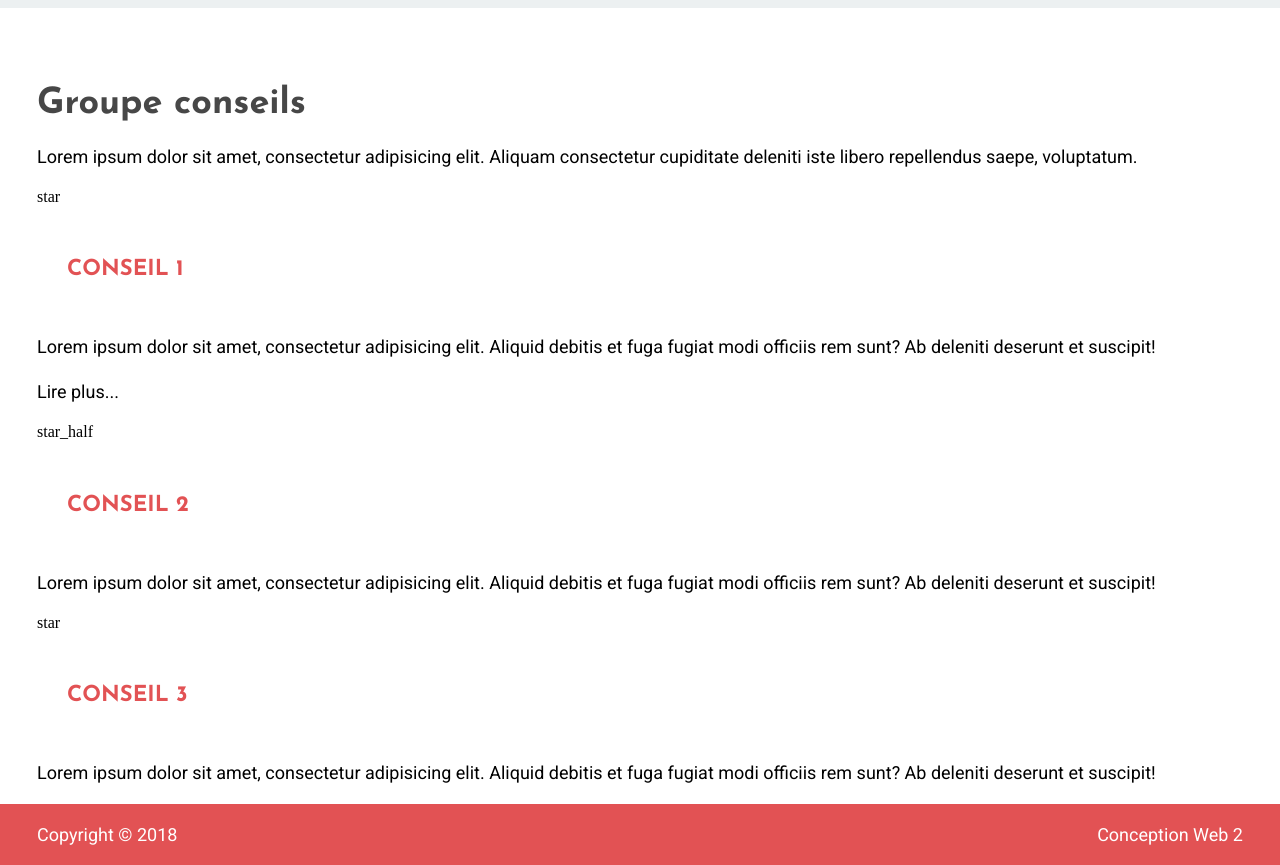
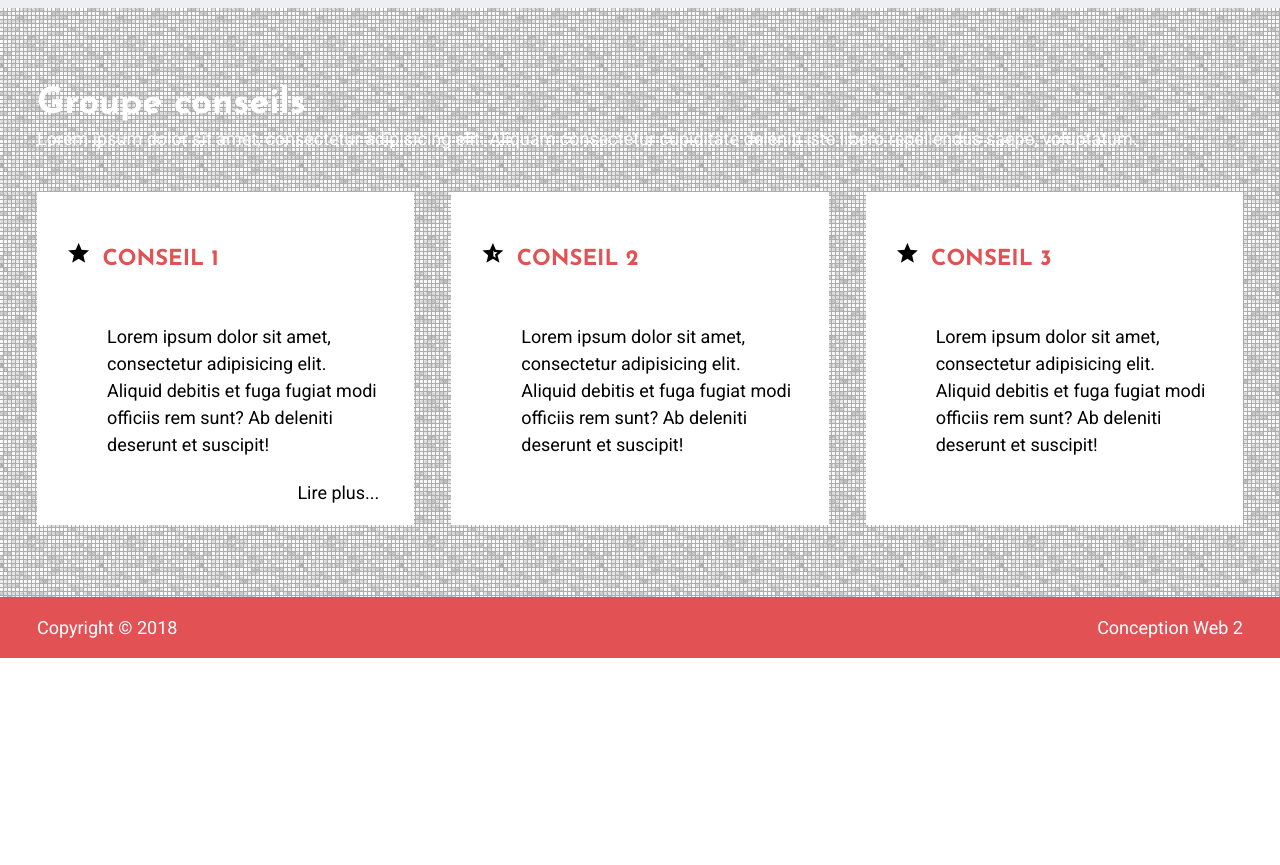
Before and after one commit to Fnart0/Sem10_BenoitCardinal_David, a plain HTML site: page index.html in a window 1280 px wide. Shown: the part 1500-2365 px from the top of the page. After the commit the page ends 2158 px from the top, so only its background shows below. Drawn offline with Linux system fonts and the light colour scheme.

Commit message:
css terminé

```diff
--- a/css/styles.css
+++ b/css/styles.css
@@ -87,6 +87,10 @@
         margin: 0;
     }
 
+    .conseils h2 {
+        color: white;
+    }
+
     h3 {
         font: bold 22px/25px "Josefin Sans", sans-serif;
         color: #E25254;
@@ -94,7 +98,7 @@
         padding: 29px 30px;
     }
 
-    .titre:before {
+    .titre1:before {
         content: 'filter_1';
         display: inline-block;
         font-family: 'Material Icons';
@@ -155,7 +159,49 @@
 
 /*  ------------ Section conseils ------------   */
 
+    .conseils .texte p {
+        margin: 0 0 40px;
+        color: white;
+    }
 
+    .conseils .grille_conseils p {
+        margin: 21px 35px 19px 70px;
+    }
+
+    .conseils .grille_conseils .plus {
+        margin: 21px 35px 19px 70px;
+        text-align: right;
+    }
+
+    .titre_conseil1:before {
+        content: 'star';
+        display: inline-block;
+        font-family: 'Material Icons';
+        font-size: 1.4rem;
+        line-height: 1;
+        margin-right: 13px;
+        color: black;
+    }
+
+    .titre_conseil2:before {
+        content: 'star_half';
+        display: inline-block;
+        font-family: 'Material Icons';
+        font-size: 1.4rem;
+        line-height: 1;
+        margin-right: 13px;
+        color: black;
+    }
+
+    .titre_conseil3:before {
+        content: 'star';
+        display: inline-block;
+        font-family: 'Material Icons';
+        font-size: 1.4rem;
+        line-height: 1;
+        margin-right: 13px;
+        color: black;
+    }
 
 /*  ------------ Footer ------------   */
 
@@ -234,11 +280,11 @@
         gap: 37px;
     }
 
-    .produits .titre1 {
+    .produits .titre {
         background-color: white;
     }
 
-    .produits .titre1:hover {
+    .produits .titre:hover {
         background-color: #E25254;
         color: white;
     }
@@ -257,16 +303,59 @@
 
 /*  ------------ Section conseils ------------   */
 
+.conseils {
+    background: rgb(226, 82, 84) url(../images/tuile.jpg) repeat;
 
+}
+
+.grille_conseils {
+    display: grid;
+    grid-template-columns: 1fr 1fr 1fr;
+    gap: 37px;
+
+    padding: 0 0 72px;
+}
 
 /*  ------------ Footer ------------   */
 
-footer {
-    background-color: #E25254;
+    footer {
+        background-color: #E25254;
+    }
+
+    footer .wrapper {
+        display: flex;
+        align-items: center;
+        justify-content: space-between;
+    }
+
+    .conseils .conseil1 {
+        background-color: white;
+    }
+
+    .conseils .conseil2 {
+        background-color: white;
+    }
+
+    .conseils .conseil3 {
+        background-color: white;
+    }
+
+/*  ------------ Modale ------------   */
+
+.modale {
+    display: none;
+    position: fixed;
+    z-index: 1;
+    width: 100vw;
+    height: 100vh;
+    background-color: rgb(0, 0, 0, 0.5);
+
+    color: #E25254;
+    font-size: 180px;
 }
 
-footer .wrapper {
+.modale.visible {
     display: flex;
+    justify-content: center;
     align-items: center;
-    justify-content: space-between;
 }
--- a/index.html
+++ b/index.html
@@ -53,34 +53,34 @@
 
             <div class="grille">
                 <div class="grille_produits">
-                    <div class="titre1">
-                        <h3 class="titre">TITRE 1</h3>
+                    <div class="titre">
+                        <h3 class="titre1">TITRE 1</h3>
                         <p>Lorem ipsum dolor sit amet, consectetur.</p>
                     </div>
 
-                    <div class="titre1">
+                    <div class="titre">
                         <h3 class="titre2">TITRE 1</h3>
                         <p>Lorem ipsum dolor sit amet, consectetur.</p>
                     </div>
 
-                    <div class="titre1">
+                    <div class="titre">
                         <h3 class="titre3">TITRE 1</h3>
                         <p>Lorem ipsum dolor sit amet, consectetur.</p>
                     </div>
                 </div>
 
                 <div class="grille_produits">
-                    <div class="titre1">
+                    <div class="titre">
                         <h3 class="titre4">TITRE 1</h3>
                         <p>Lorem ipsum dolor sit amet, consectetur.</p>
                     </div>
 
-                    <div class="titre1">
+                    <div class="titre">
                         <h3 class="titre5">TITRE 1</h3>
                         <p>Lorem ipsum dolor sit amet, consectetur.</p>
                     </div>
 
-                    <div class="titre1">
+                    <div class="titre">
                         <h3 class="titre6">TITRE 1</h3>
                         <p>Lorem ipsum dolor sit amet, consectetur.</p>
                     </div>
@@ -99,33 +99,18 @@
 
             <div class="grille_conseils">
                 <div class="conseil1">
-                    <div class="h3">
-                        <span class="material-symbols-outlined">
-                            star
-                            </span>
-                        <h3>CONSEIL 1</h3>
-                    </div>
+                    <h3 class="titre_conseil1">CONSEIL 1</h3>
                     <p>Lorem ipsum dolor sit amet, consectetur adipisicing elit. Aliquid debitis et fuga fugiat modi officiis rem sunt? Ab deleniti deserunt et suscipit!</p>
-                    <p>Lire plus...</p>
+                    <p class="plus">Lire plus...</p>
                 </div>
 
                 <div class="conseil2">
-                    <div class="h3">
-                        <span class="material-symbols-outlined">
-                            star_half
-                            </span>
-                        <h3>CONSEIL 2</h3>
-                    </div>
+                    <h3 class="titre_conseil2">CONSEIL 2</h3>
                     <p>Lorem ipsum dolor sit amet, consectetur adipisicing elit. Aliquid debitis et fuga fugiat modi officiis rem sunt? Ab deleniti deserunt et suscipit!</p>
                 </div>
 
                 <div class="conseil3">
-                    <div class="h3">
-                        <span class="material-symbols-outlined">
-                            star
-                            </span>
-                        <h3>CONSEIL 3</h3>
-                    </div>
+                    <h3 class="titre_conseil3">CONSEIL 3</h3>
                     <p>Lorem ipsum dolor sit amet, consectetur adipisicing elit. Aliquid debitis et fuga fugiat modi officiis rem sunt? Ab deleniti deserunt et suscipit!</p>
                 </div>
             </div>
```
